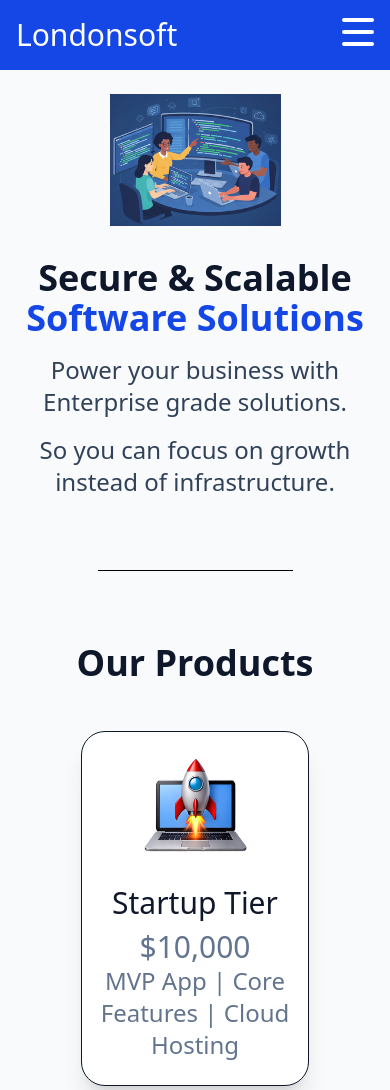
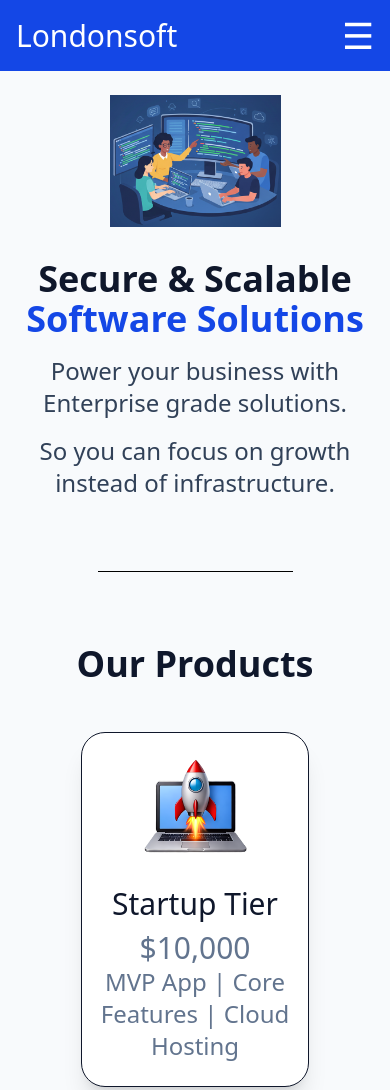
Before and after one commit to Londonsoft/londonsoft.github.io, a website: page index.html in a window 390 px wide. Shown: the top 1090 px of the page. Drawn offline with Linux system fonts and the light colour scheme.

Commit message:
Simplifies hamburger icon animation

```diff
--- a/index.html
+++ b/index.html
@@ -18,10 +18,8 @@
         <a href="#top">Londonsoft</a>
       </h1>
       <div>
-        <button id="hamburger-button" class="relative h-8 w-8 cursor-pointer text-3xl md:hidden">
-          <div
-            class="absolute top-4 -mt-0.5 h-1 w-8 rounded bg-white transition-all duration-500 before:absolute before:h-1 before:w-8 before:-translate-x-4 before:-translate-y-3 before:rounded before:bg-white before:transition-all before:duration-500 before:content-[''] after:absolute after:h-1 after:w-8 after:-translate-x-4 after:translate-y-3 after:rounded after:bg-white after:transition-all after:duration-500 after:content-['']">
-          </div>
+        <button id="hamburger-button" class="relative h-8 w-8 cursor-pointer text-4xl md:hidden">
+          &#9776;
         </button>
         <nav class="hidden space-x-8 text-xl md:block" aria-label="main">
           <a href="#products" class="hover:opacity-90">Our Products</a>
```
Also changed, not shown: build/js/main.js.
